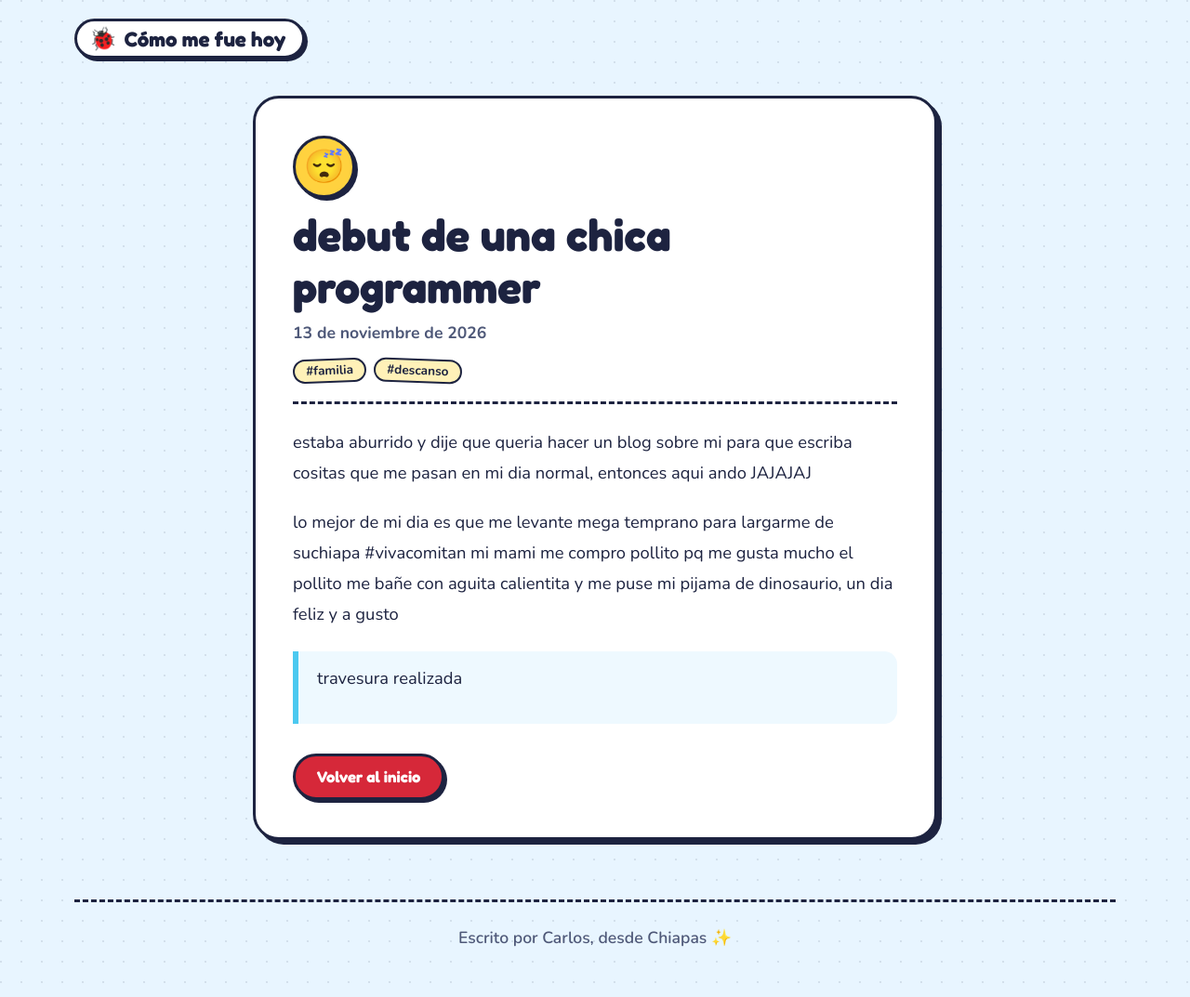
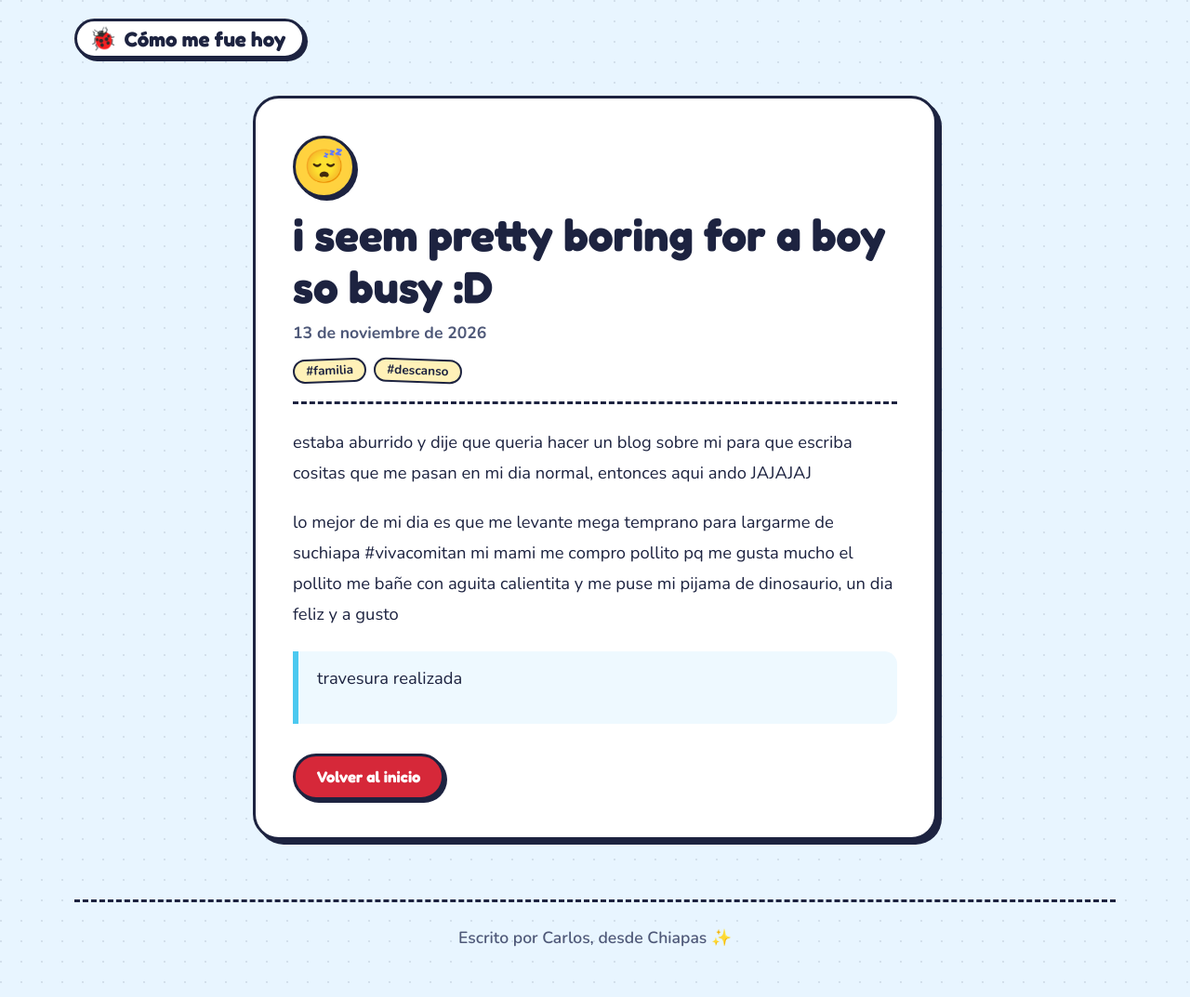
Before and after one commit to slrcttr332/blog, a Jekyll site: the page built from _posts/2026-11-13-debut-de-una-chica-programmer.md, in a window 1280 px wide. Shown: the whole page at 93% size. Built offline with Jekyll 4.4.1, drawn with Linux system fonts in a browser that asks for light colours.

Commit message:
Editar entrada: i seem pretty boring for a boy so busy :D

```diff
--- a/_posts/2026-11-13-debut-de-una-chica-programmer.md
+++ b/_posts/2026-11-13-debut-de-una-chica-programmer.md
@@ -1,6 +1,6 @@
 ---
 layout: post
-title: "debut de una chica programmer"
+title: "i seem pretty boring for a boy so busy :D"
 date: 2026-11-13 21:52:00 -0600
 mood: "😴"
 tags: ["familia","descanso"]
```
